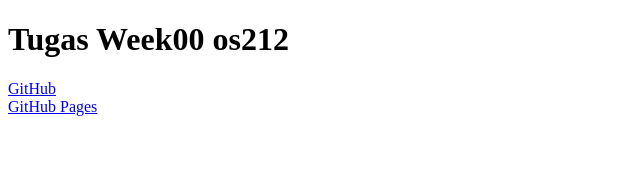
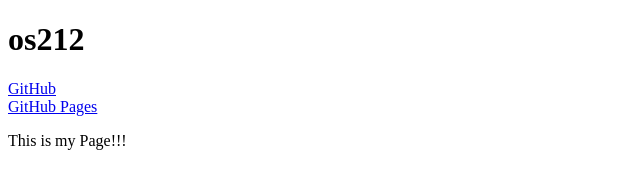
Before and after one commit to rafifpriyo/os212, a plain HTML site: page index.html in a window 1280 px wide. Shown: the whole page, without its empty margins (0-640 px from the left). Drawn offline with Linux system fonts and the light colour scheme.

Commit message:
Update index.html

```diff
--- a/index.html
+++ b/index.html
@@ -5,9 +5,12 @@
 	<title>os212-1</title>
 </head>
 <body>
-	<h1>Tugas Week00 os212</h1>
+	<h1>os212</h1>
+
 	<a href="https://github.com/rafifpriyo/os212">GitHub</a><br>
 	<a href="https://rafifpriyo.github.io/os212/">GitHub Pages</a><br>
+
+	<p>This is my Page!!!</p>
 </body>
 
 </html>
```
